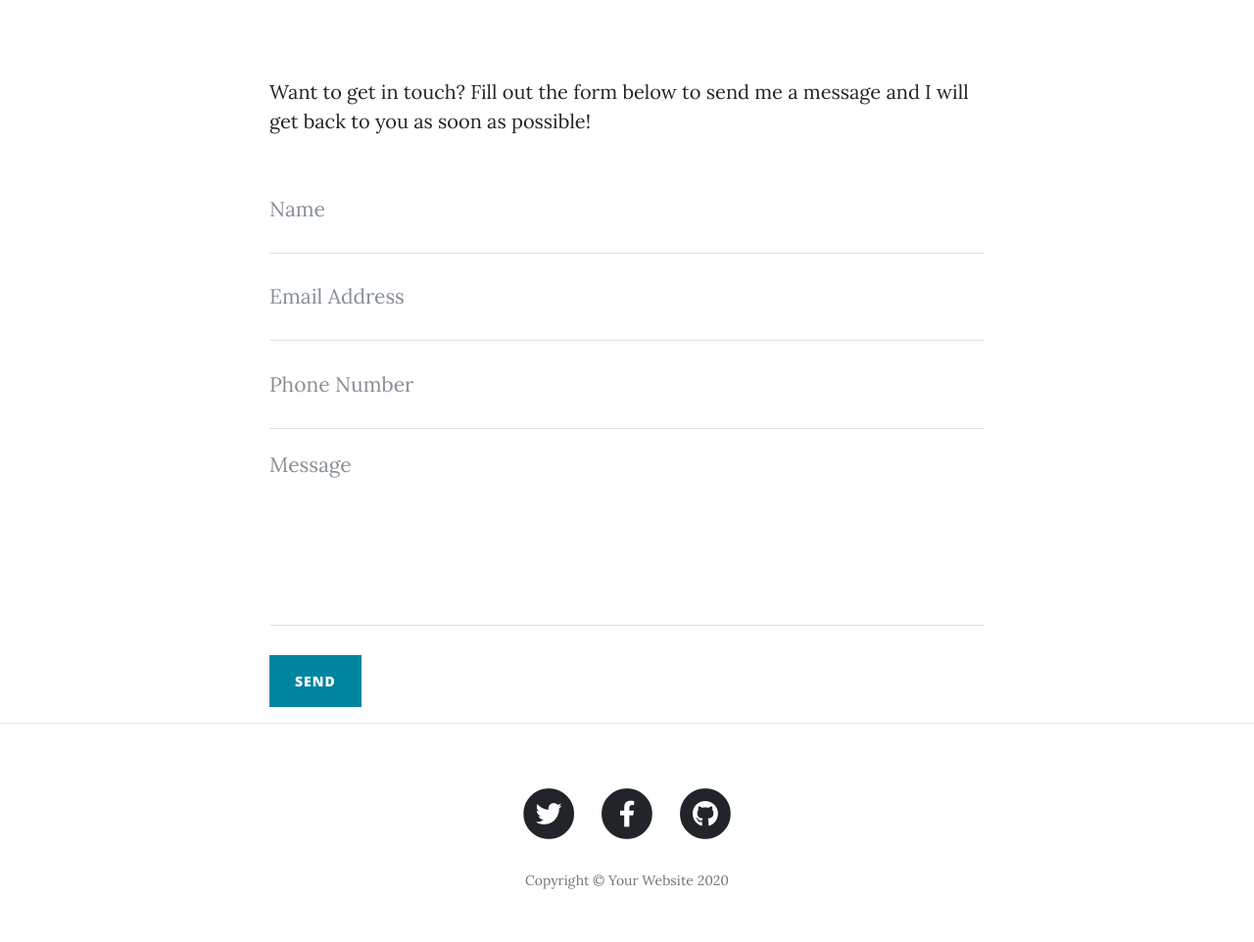
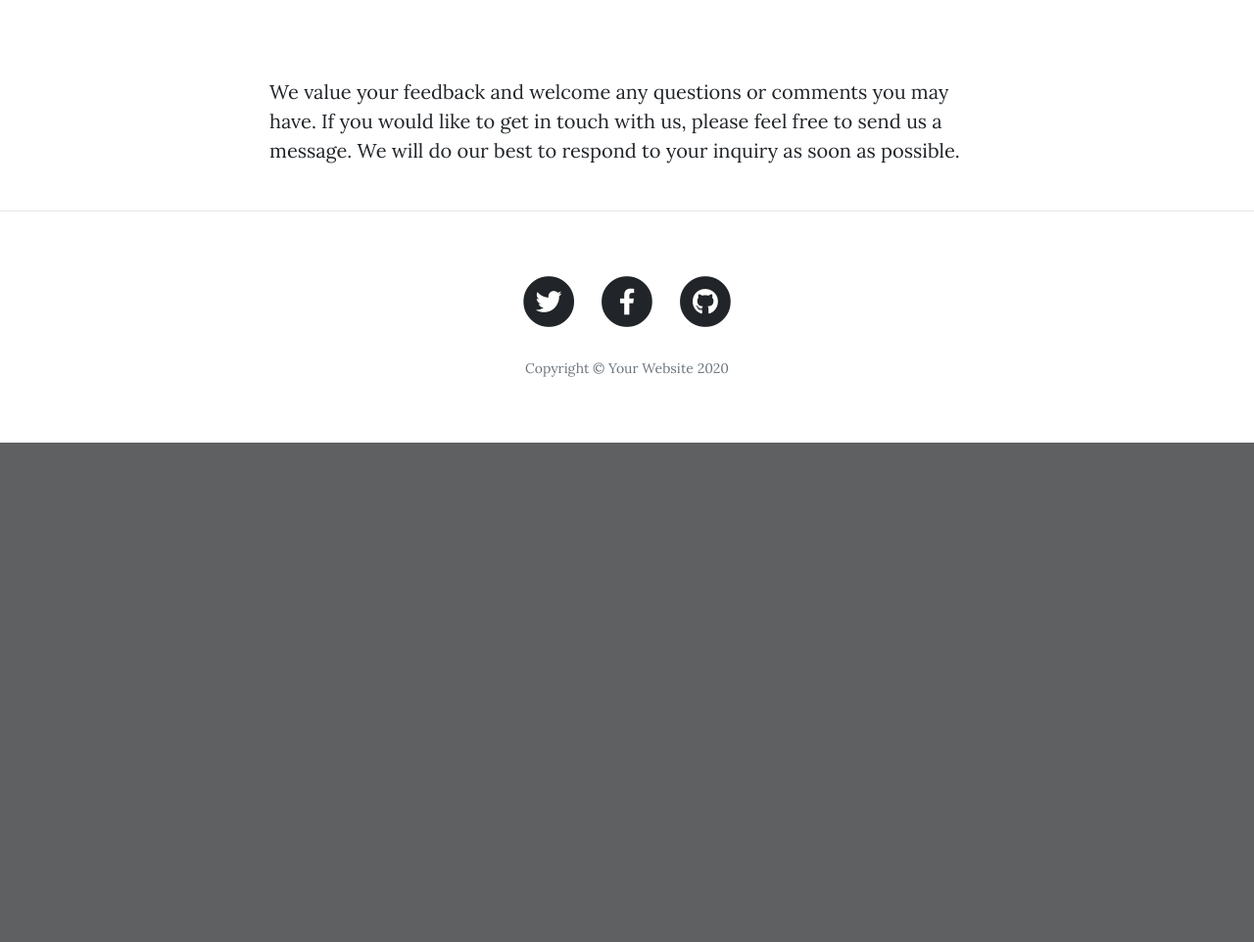
Before and after one commit to anjalikanki/tcoer-core, a Flask app: template templates/contact.html in a window 1280 px wide. Shown: the part 533-1495 px from the top of the page at 98% size. After the commit the page ends 985 px from the top, so only its background shows below. Run offline with Flask 2, Linux system fonts and the light colour scheme; tables that the repository leaves empty hold one stand-in row (values such as "Sample post"); the template is opened without the code that fills it: values that come from a table or form of the project are taken from there, most other values are stand-ins (such as "Sample title", 1, 10 or a date in 2020); some libraries are stand-ins or nearby versions.

Commit message:
changes in contact page

```diff
--- a/templates/contact.html
+++ b/templates/contact.html
@@ -7,8 +7,8 @@
       <div class="row">
         <div class="col-lg-8 col-md-10 mx-auto">
           <div class="page-heading">
-            <h1>Contact Me</h1>
-            <span class="subheading">Have questions? I have answers.</span>
+            <h1>Contact Us</h1>
+            <span class="subheading">Have questions? We have answers.</span>
           </div>
         </div>
       </div>
@@ -19,42 +19,13 @@
   <div class="container">
     <div class="row">
       <div class="col-lg-8 col-md-10 mx-auto">
-        <p>Want to get in touch? Fill out the form below to send me a message and I will get back to you as soon as possible!</p>
-        <!-- Contact Form - Enter your email address on line 19 of the mail/contact_me.php file to make this form work. -->
-        <!-- WARNING: Some web hosts do not allow emails to be sent through forms to common mail hosts like Gmail or Yahoo. It's recommended that you use a private domain email address! -->
-        <!-- To use the contact form, your site must be on a live web host with PHP! The form will not work locally! -->
-        <form name="sentMessage" id="contactForm" novalidate>
-          <div class="control-group">
-            <div class="form-group floating-label-form-group controls">
-              <label>Name</label>
-              <input type="text" class="form-control" placeholder="Name" id="name" required data-validation-required-message="Please enter your name.">
-              <p class="help-block text-danger"></p>
-            </div>
-          </div>
-          <div class="control-group">
-            <div class="form-group floating-label-form-group controls">
-              <label>Email Address</label>
-              <input type="email" class="form-control" placeholder="Email Address" id="email" required data-validation-required-message="Please enter your email address.">
-              <p class="help-block text-danger"></p>
-            </div>
-          </div>
-          <div class="control-group">
-            <div class="form-group col-xs-12 floating-label-form-group controls">
-              <label>Phone Number</label>
-              <input type="tel" class="form-control" placeholder="Phone Number" id="phone" required data-validation-required-message="Please enter your phone number.">
-              <p class="help-block text-danger"></p>
-            </div>
-          </div>
-          <div class="control-group">
-            <div class="form-group floating-label-form-group controls">
-              <label>Message</label>
-              <textarea rows="5" class="form-control" placeholder="Message" id="message" required data-validation-required-message="Please enter a message."></textarea>
-              <p class="help-block text-danger"></p>
-            </div>
-          </div>
-          <br>
-          <div id="success"></div>
-          <button type="submit" class="btn btn-primary" id="sendMessageButton">Send</button>
+        <p>We value your feedback and welcome any questions or comments you may have. If you would like to get in touch
+          with us, please feel free to send us a message. We will do our best to respond to your inquiry as soon as
+          possible.</p>
+
+        <form name="sentMessage" id="contactForm" action="{{ url_for('contact') }}" method="post" novalidate>
+          {{ form.hidden_tag() }}
+          {{ wtf.quick_form(form, novalidate=True, button_map={"submit": "primary"}) }}
         </form>
       </div>
     </div>
```
